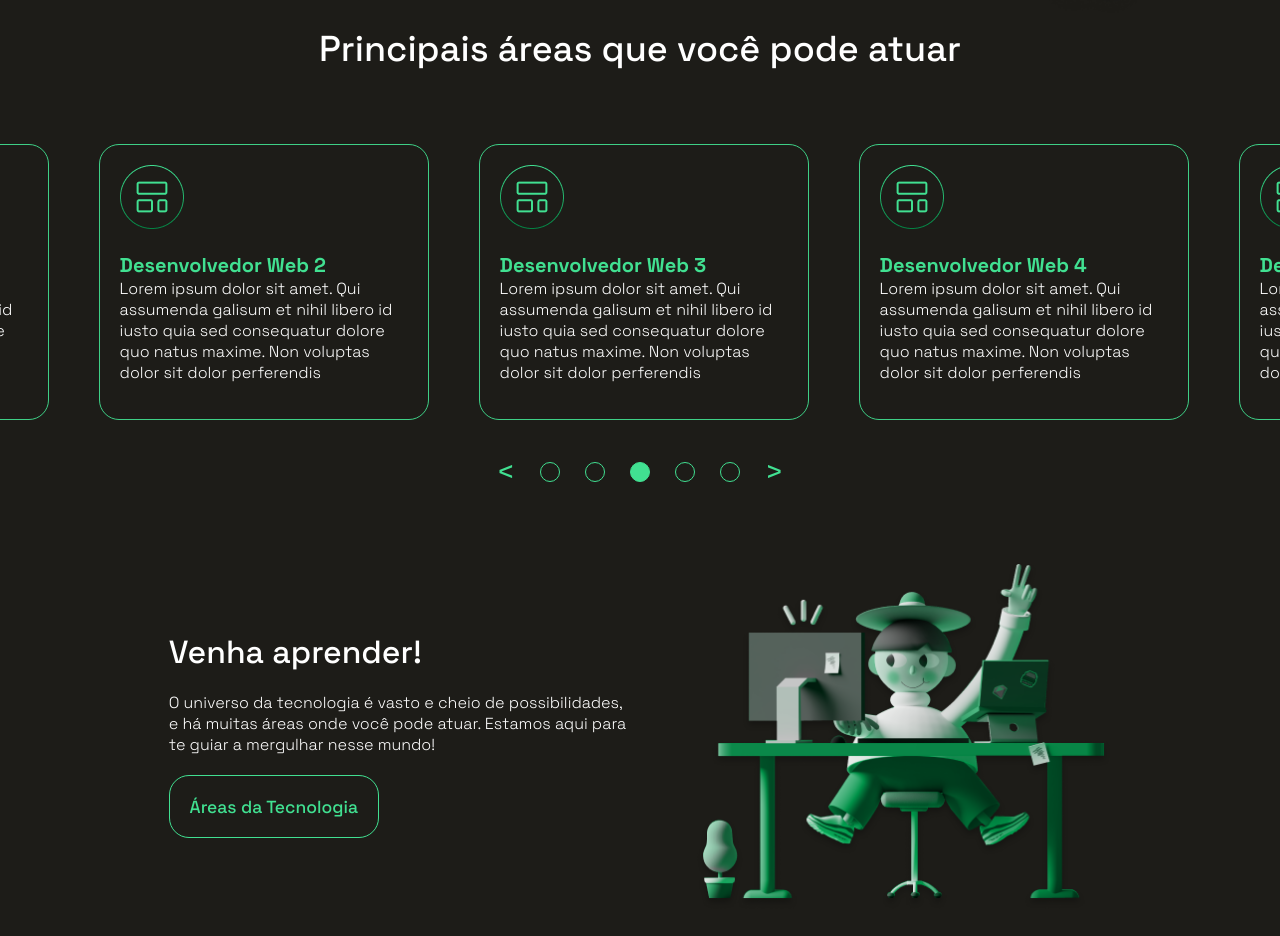
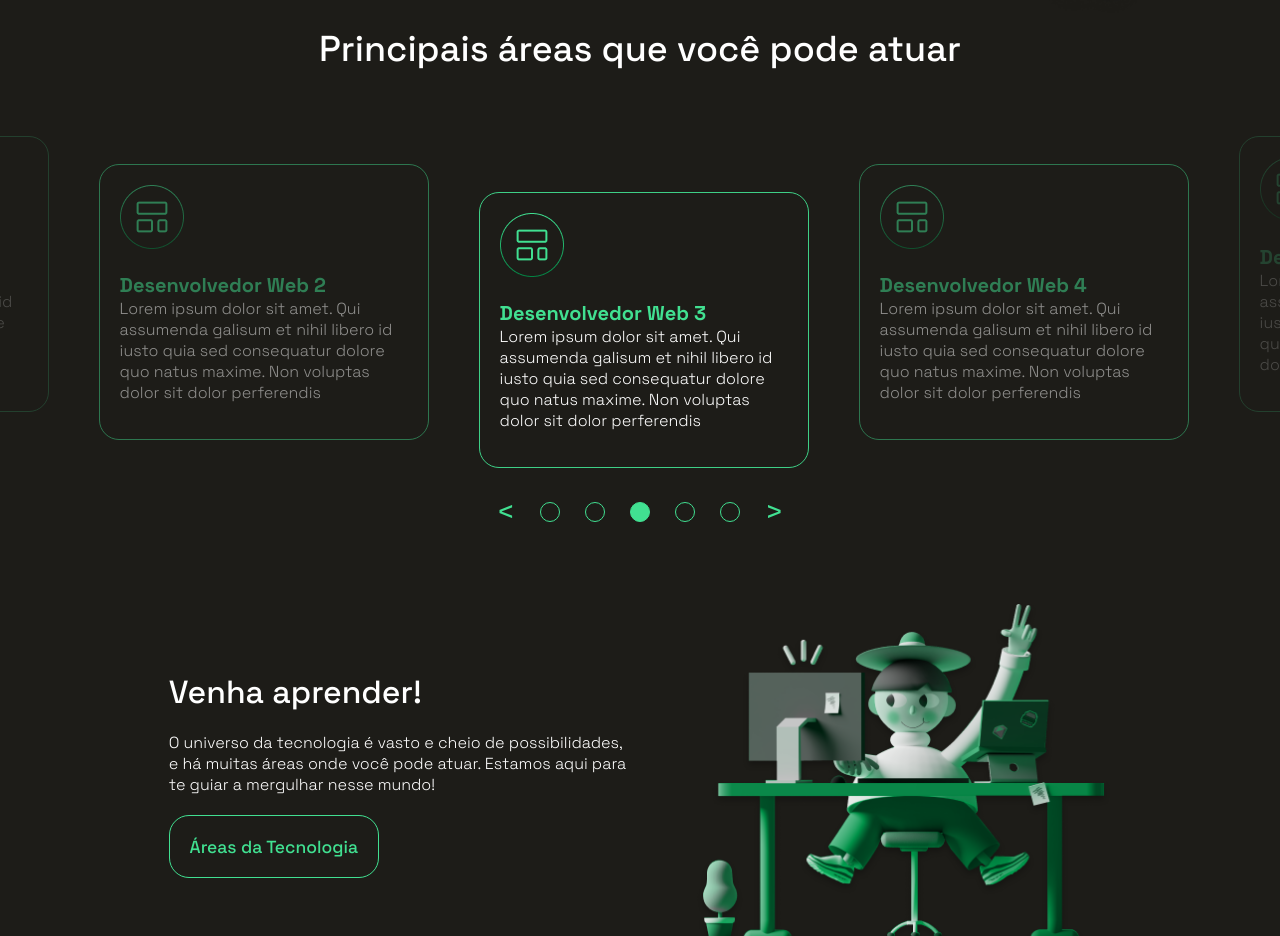
Before and after one commit to Axiotes/imersao-a-tecnologia, an Angular app: page /home in a window 1280 px wide. Shown: the part 780-1716 px from the top of the page. Built offline with nearby package versions, Linux system fonts and the light colour scheme.

Commit message:
fix: estilo das opcoes do carrossel de acordo com a posicao

```diff
--- a/src/app/components/carousel/carousel.component.html
+++ b/src/app/components/carousel/carousel.component.html
@@ -5,6 +5,7 @@
       *ngFor="let area of areasList; let i = index"
       [title]="area.title"
       [description]="area.description"
+      [ngClass]="getClass(i)"
       [ngStyle]="{
         'right': getDistance(i) + 'px',
       }"
--- a/src/app/components/carousel/carousel.component.scss
+++ b/src/app/components/carousel/carousel.component.scss
@@ -15,7 +15,7 @@
     justify-items: center;
     gap: 50px;
     position: relative;
-    height: 300px;
+    height: 340px;
     width: 100%;
     margin-left: 50px;
 
@@ -62,4 +62,5 @@
 
 .last-areas {
   opacity: 0.2;
+  margin-bottom: 3.5rem;
 }
--- a/src/app/components/carousel/carousel.component.ts
+++ b/src/app/components/carousel/carousel.component.ts
@@ -54,4 +54,23 @@ export class CarouselComponent {
 
     return positions[strPosition];
   }
+
+  public getClass(index: number): string {
+    const position = index - this.activeArea;
+    const strPosition = position.toString();
+
+    const positions: { [key: string]: string } = {
+      '-4': 'side-areas',
+      '-3': 'last-areas',
+      '-2': 'last-areas',
+      '-1': 'side-areas',
+      '0': 'center-area',
+      '1': 'side-areas',
+      '2': 'last-areas',
+      '3': 'last-areas',
+      '4': 'side-areas',
+    };
+
+    return positions[strPosition];
+  }
 }
```
